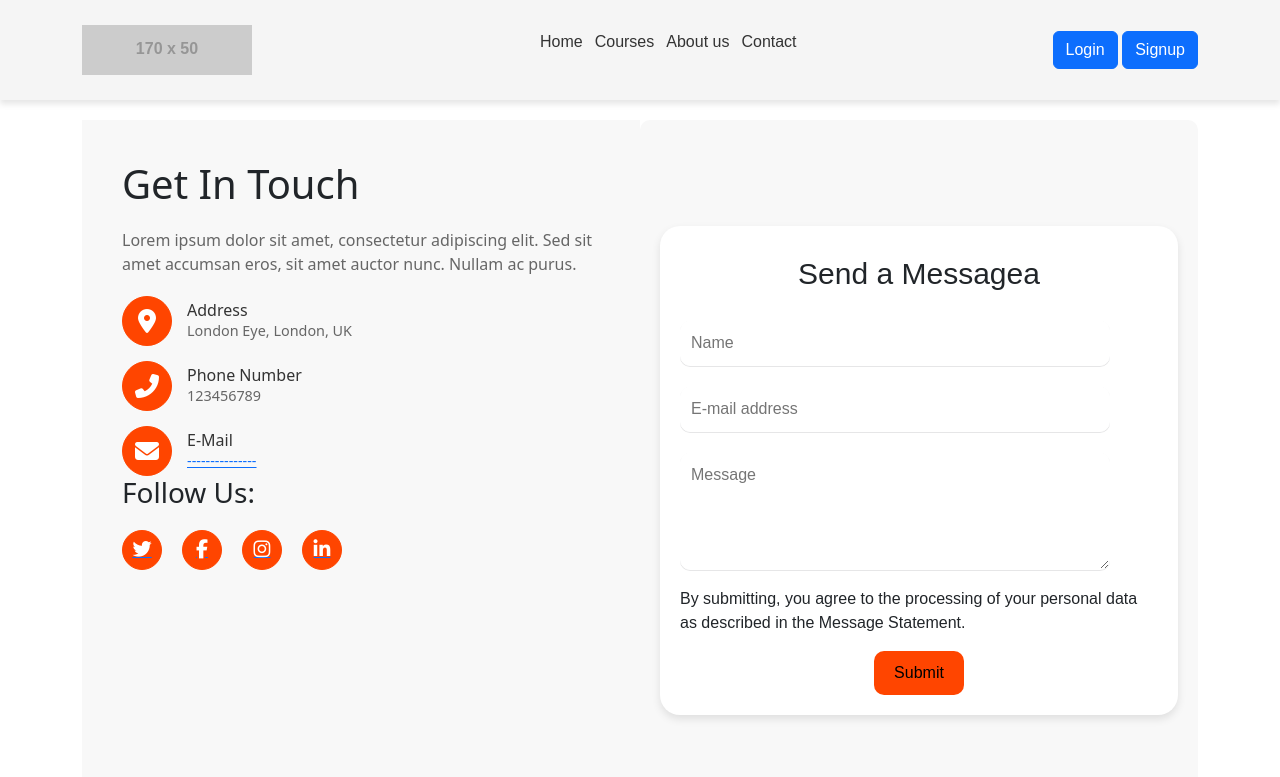
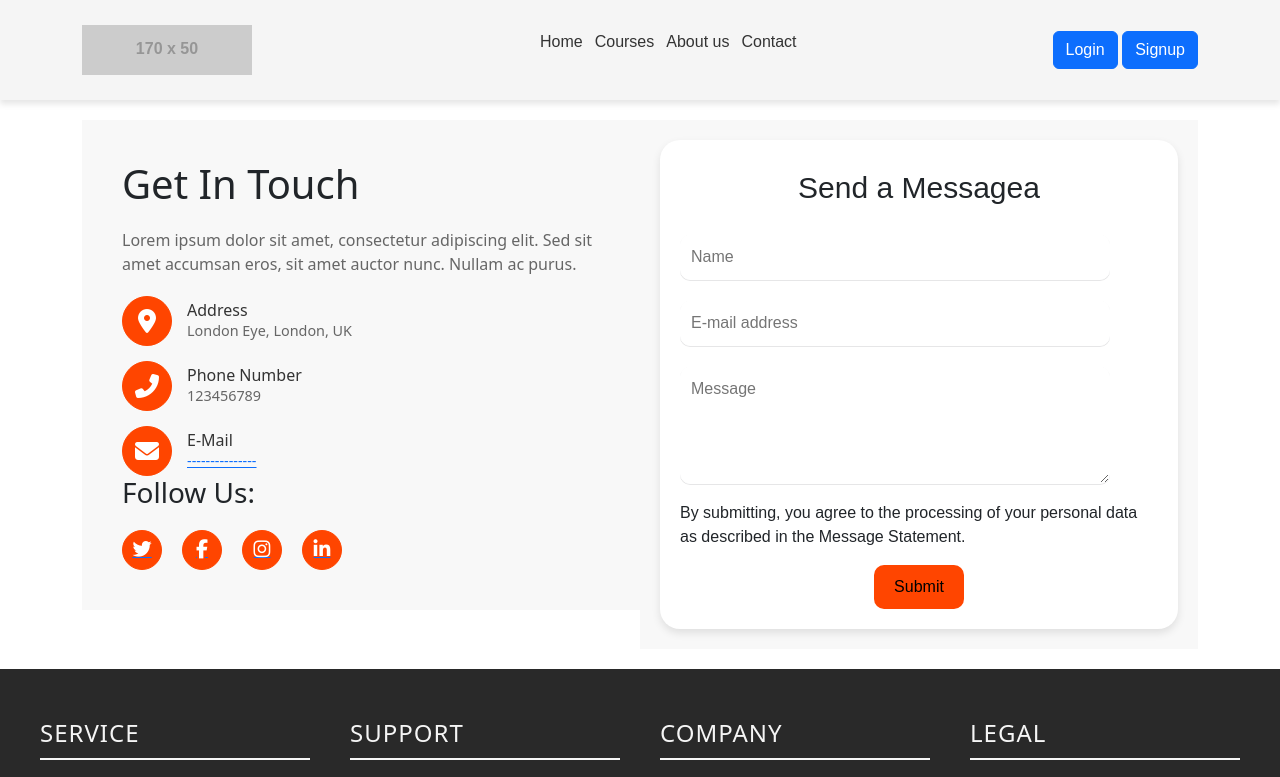
Before and after one commit to utkarsh45-a/optlit, a website built with Vite: page pages/contact.html in a window 1280 px wide. Shown: the top 777 px of the page. Built offline with nearby package versions, Linux system fonts and the light colour scheme; placeholder pictures from the web are drawn by us.

Commit message:
final changes in contact

```diff
--- a/styles/contact.css
+++ b/styles/contact.css
@@ -1,7 +1,7 @@
 /* Contact Container */
 .contact-container {
     width: 100%;
-    height: calc(100vh - 100px);
+    /* height: calc(100vh - 100px); */
     display: flex;
     margin: 20px 0;
 }
@@ -18,7 +18,7 @@
 .send-msg {
     background-color: #f8f8f8;
     /* padding: 40px; */
-    border-radius: 10px;
+    /* border-radius: 10px; */
     width: 50%;
     /* height: 100%; */
     justify-content: center;
```
